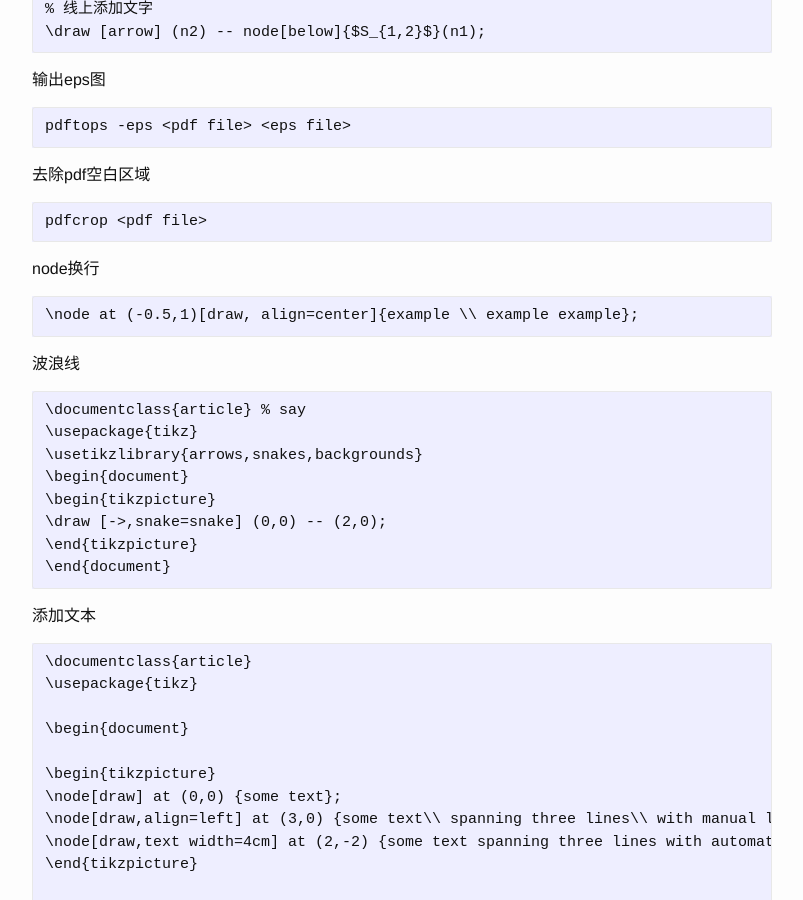
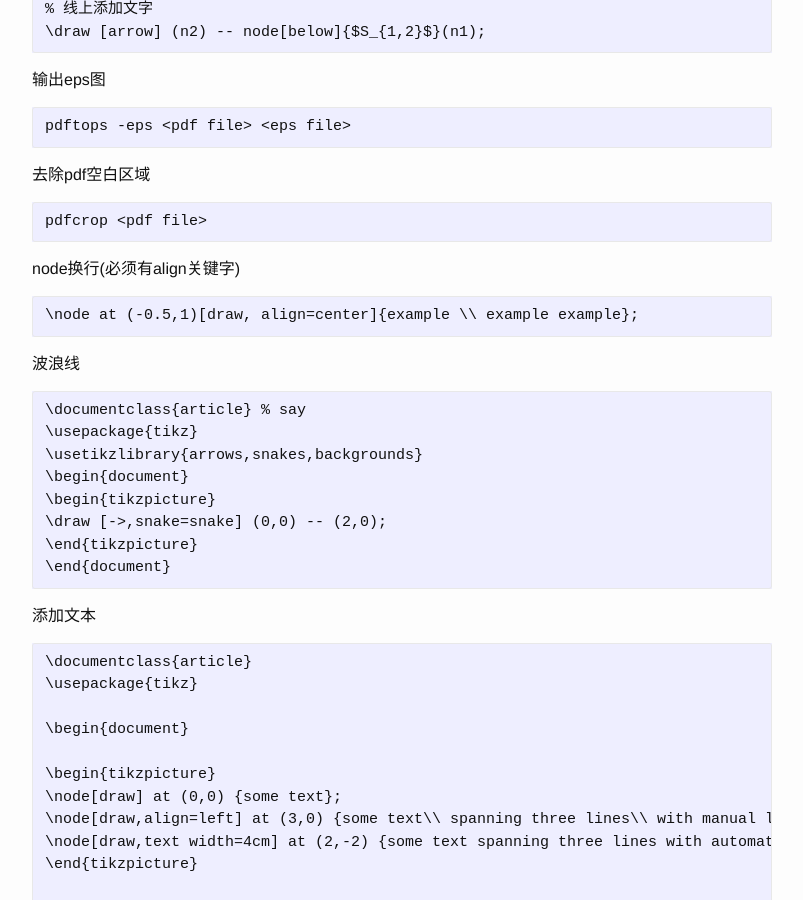
Before and after one commit to josephstalin117/josephstalin117.github.io, a Jekyll site: the page built from _posts/2019-4-2-TikZ.markdown, in a window 1280 px wide and 900 px high, scrolled down 2325 px. Shown: the whole window, without its empty margins (238-1041 px from the left). Built offline with Jekyll 4.4.1, drawn with Linux system fonts in a browser that asks for light colours.

Commit message:
update tikz

````diff
--- a/_posts/2019-4-2-TikZ.markdown
+++ b/_posts/2019-4-2-TikZ.markdown
@@ -121,7 +121,7 @@ pdftops -eps <pdf file> <eps file>
 pdfcrop <pdf file>
 ```
 
-node换行
+node换行(必须有align关键字)
 ```
 \node at (-0.5,1)[draw, align=center]{example \\ example example};
 ```
````
